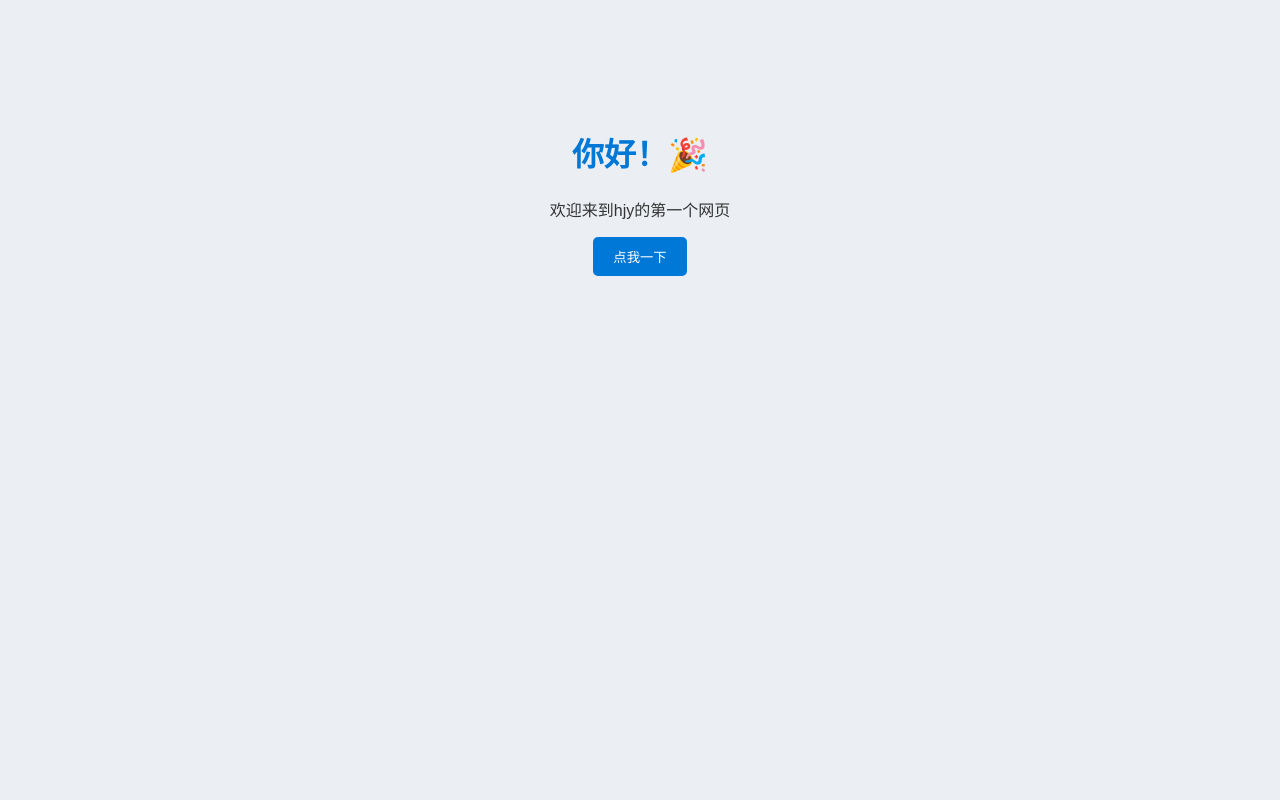
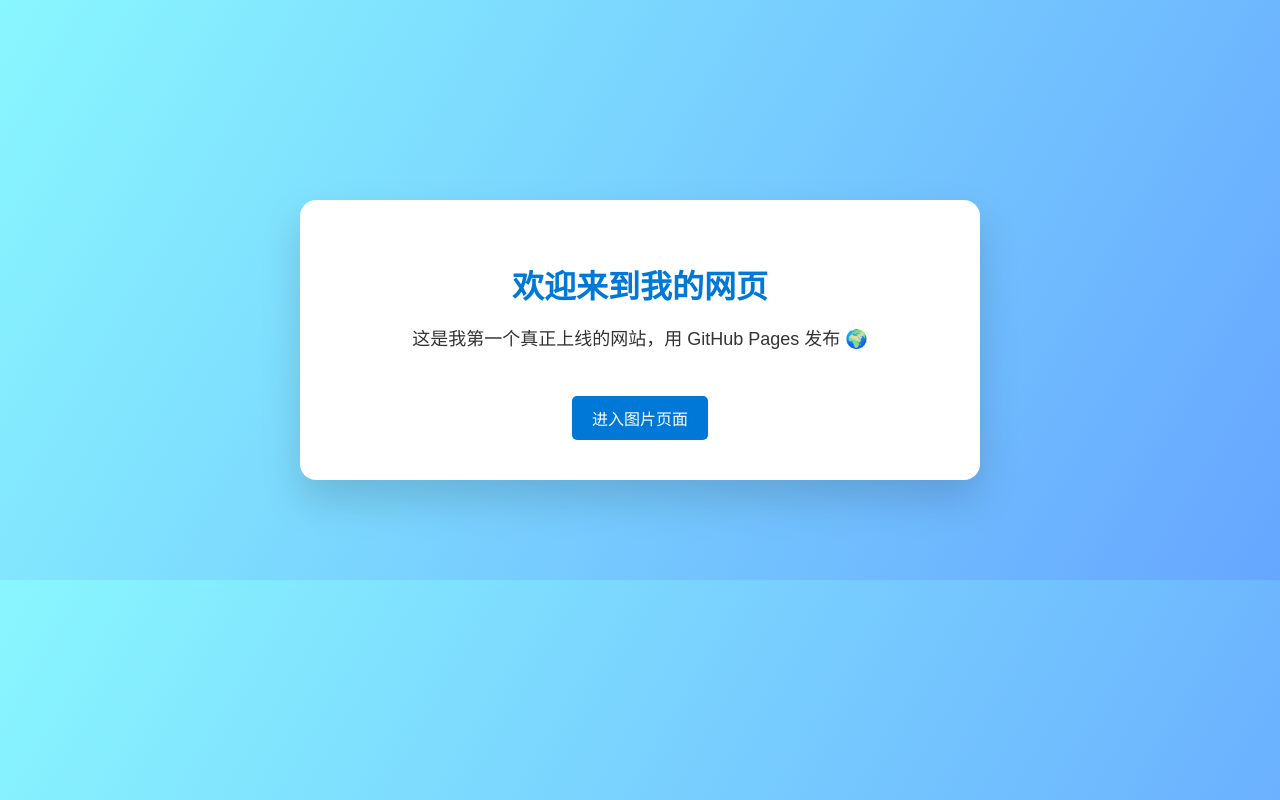
Before and after one commit to ikite24/my-website, a plain HTML site: page index.html in a window 1280 px wide. Drawn offline with Linux system fonts and the light colour scheme.

Commit message:
主页跳转到图片页面

```diff
--- a/index.html
+++ b/index.html
@@ -4,6 +4,7 @@
   <meta charset="UTF-8" />
   <meta name="viewport" content="width=device-width, initial-scale=1.0" />
   <title>我的第一个网页</title>
+  <link rel="stylesheet" href="style.css">
   <style>
     body {
       font-family: Arial, sans-serif;
@@ -29,8 +30,14 @@
   </style>
 </head>
 <body>
-  <h1>你好！🎉</h1>
-  <p>欢迎来到hjy的第一个网页</p>
-  <button onclick="alert('你点击了按钮！')">点我一下</button>
+
+  <div class="container">
+    <h1>欢迎来到我的网页</h1>
+    <p>这是我第一个真正上线的网站，用 GitHub Pages 发布 🌍</p>
+      <button class="btn" onclick="location.href='page2.html'">
+    进入图片页面
+  </button>
+  </div>
+
 </body>
 </html>
--- /dev/null
+++ b/style.css
@@ -0,0 +1,59 @@
+/* 全局样式 */
+body {
+  margin: 0;
+  padding: 0;
+  font-family: "Microsoft YaHei", Arial, sans-serif;
+  background: linear-gradient(120deg, #89f7fe, #66a6ff);
+  color: #333;
+}
+
+/* 中心卡片 */
+.container {
+  max-width: 600px;
+  margin: 100px auto;
+  background: #fff;
+  padding: 40px;
+  border-radius: 16px;
+  box-shadow: 0 20px 40px rgba(0,0,0,0.15);
+  text-align: center;
+}
+
+/* 标题 */
+h1 {
+  margin-bottom: 16px;
+  color: #2c3e50;
+}
+
+/* 段落 */
+p {
+  font-size: 18px;
+  line-height: 1.6;
+}
+
+/* 按钮 */
+button {
+  margin-top: 24px;
+  padding: 12px 28px;
+  font-size: 16px;
+  border: none;
+  border-radius: 999px;
+  background: #4f46e5;
+  color: #fff;
+  cursor: pointer;
+  transition: 0.3s;
+}
+
+button:hover {
+  background: #4338ca;
+  transform: translateY(-2px);
+}
+@media (max-width: 600px) {
+  .container {
+    margin: 40px 16px;
+    padding: 24px;
+  }
+
+  h1 {
+    font-size: 24px;
+  }
+}
```
Also changed, not shown: page2.html (added, +42 -0 lines), images/IMG_3885.JPG (added), images/IMG_3969.JPG (added), images/IMG_3970.JPG (added), images/IMG_3971.JPG (added), images/demo1.png (added).
